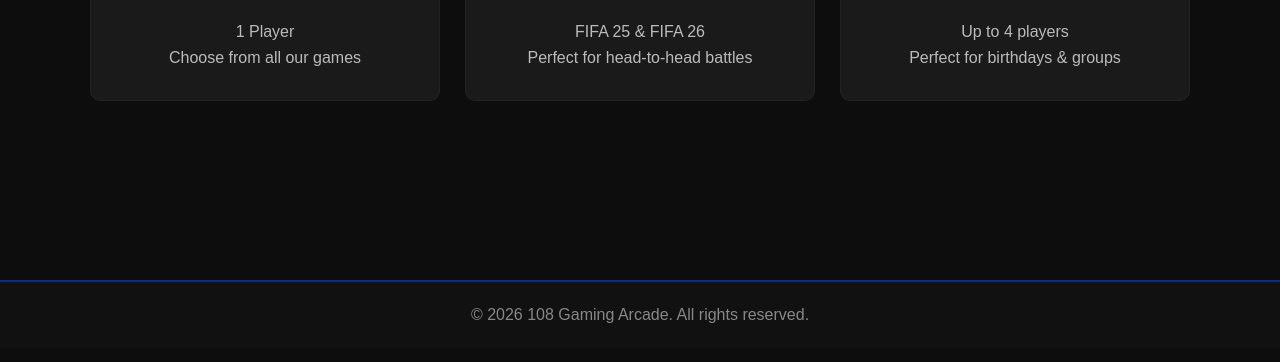
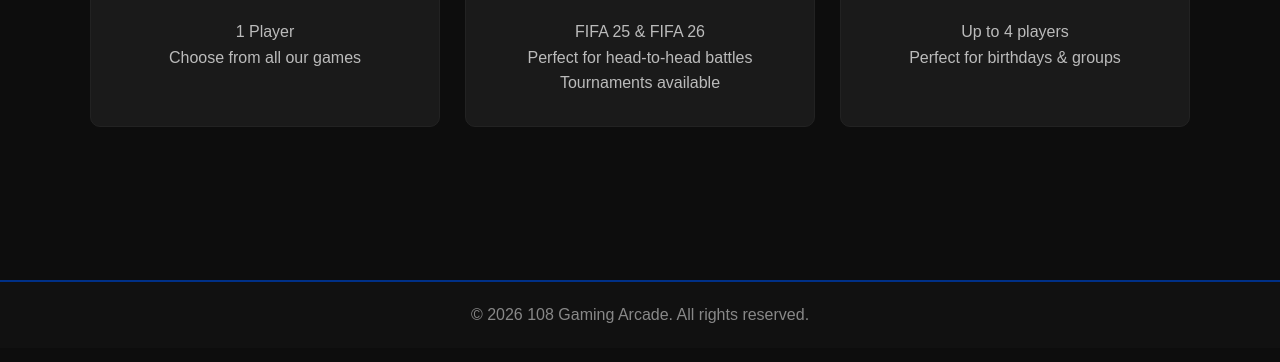
Before and after one commit to Njap-png/108-Games-Arcade, a plain HTML site: page pricing.html in a window 1280 px wide. Shown: the part 360-722 px from the top of the page. Drawn offline with Linux system fonts and the light colour scheme.

Commit message:
Add tournament availability to FIFA pricing

```diff
--- a/pricing.html
+++ b/pricing.html
@@ -38,6 +38,7 @@
         <ul>
           <li>FIFA 25 &amp; FIFA 26</li>
           <li>Perfect for head-to-head battles</li>
+          <li>Tournaments available</li>
         </ul>
       </div>
       <div class="card">
```
